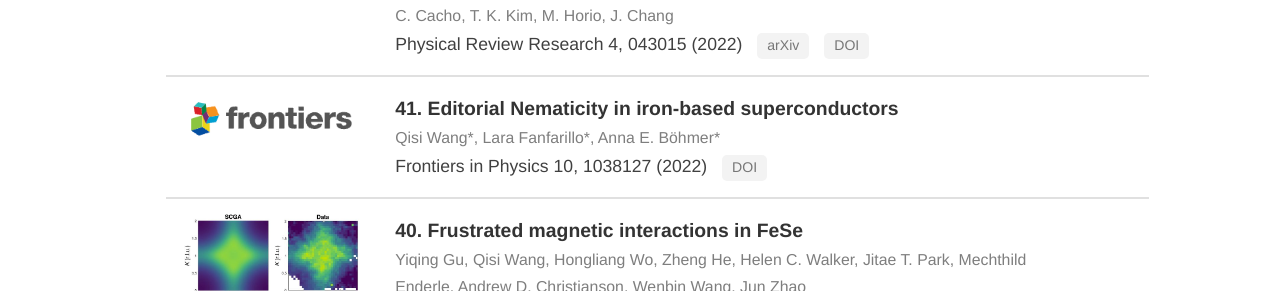
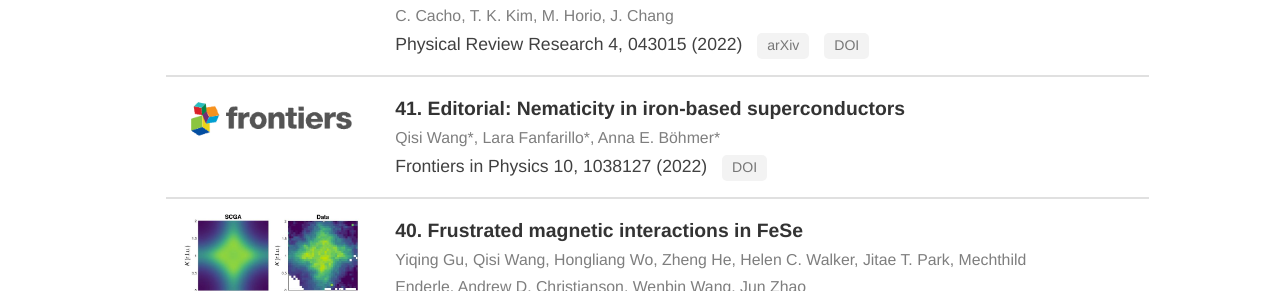
Before and after one commit to qmcuhk/qmcuhk.github.io, a Jekyll site: the page built from _pages/publications.md, in a window 1280 px wide and 900 px high, scrolled down 5090 px. Shown: the part 163-454 px from the top of the window. Built offline with Jekyll 4.4.1, drawn with Linux system fonts in a browser that asks for light colours; some web fonts are replaced; part of the change alters nothing that is shown.

```diff
--- a/_data/publications.yml
+++ b/_data/publications.yml
@@ -189,7 +189,7 @@
   picture-path: 2022_hu_prb.jpg
   description: 1
 
-- title: Editorial Nematicity in iron-based superconductors
+- title: Editorial&colon; Nematicity in iron-based superconductors
   date: 2022-09
   journal: Frontiers in Physics 10, 1038127 (2022)
   arxiv:
```
